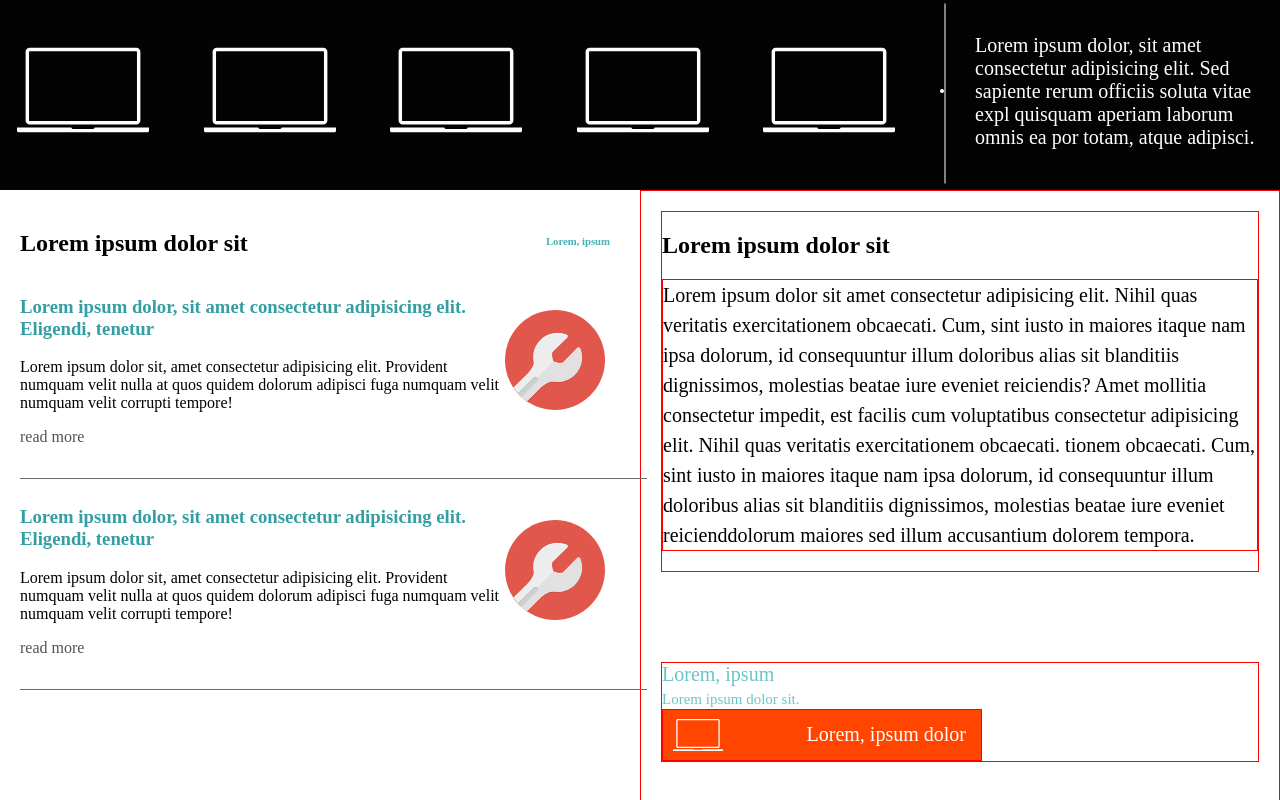
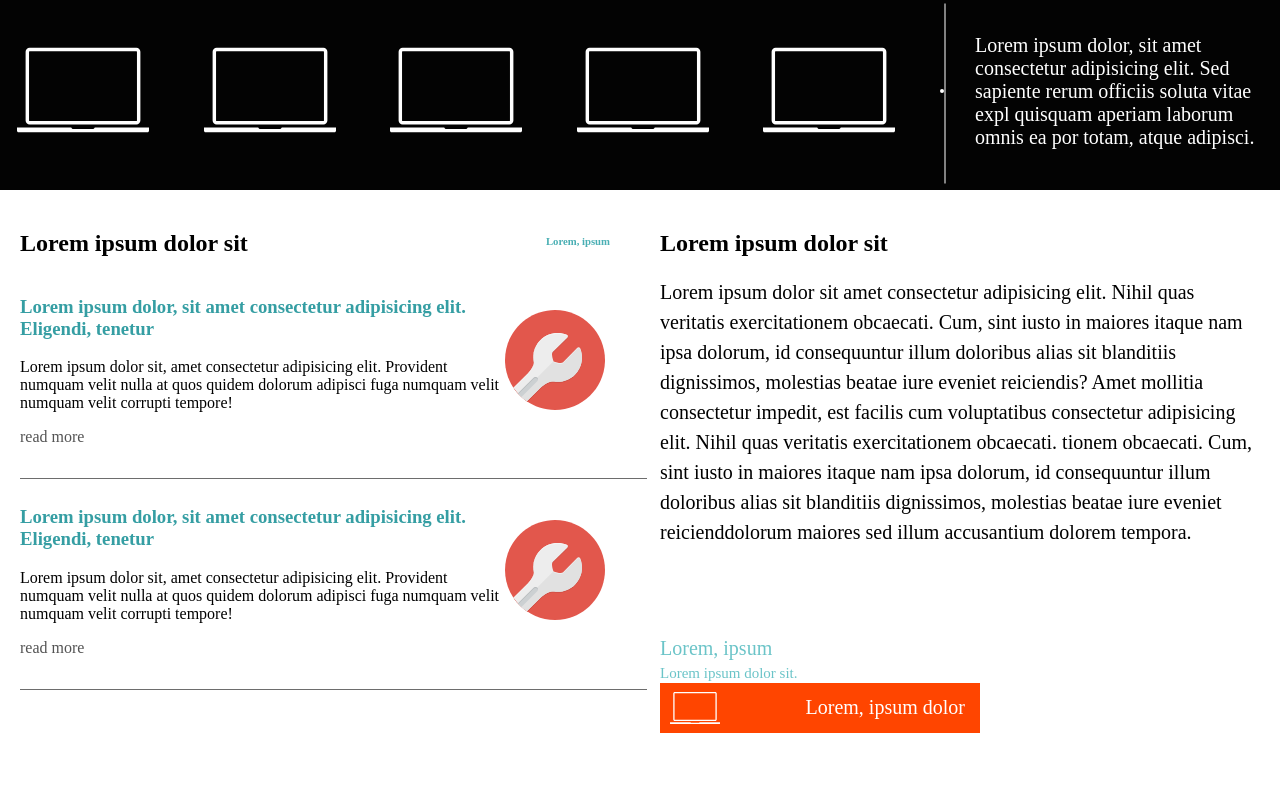
Before and after one commit to Ammaralkharouf/exersise2, a plain HTML site: page index.html in a window 1280 px wide. Shown: the part 400-1200 px from the top of the page. Drawn offline with Linux system fonts and the light colour scheme.

Commit message:
exersise2

```diff
--- a/style.css
+++ b/style.css
@@ -222,7 +222,7 @@ h3{
 
     height: 1100px;
     display: block;
-    border: 1px solid red;
+
 
 }
 .con2p{
@@ -231,7 +231,7 @@ h3{
     font-weight: 300;
     position: relative;
 
-    border: 1px solid red;
+
 
 
 }
@@ -242,7 +242,7 @@ h3{
 
     justify-content: center;
     align-items: center;
-    border: 1px solid red;
+
     top: 30px;
     position: relative;
     font-size: 20px;
@@ -250,7 +250,7 @@ h3{
 }
 .conspa2{
     position: relative;
-    border: 1px solid red;
+
 }
 .con2ss{
     font-size: 15px;
@@ -261,7 +261,7 @@ h3{
     font-weight: 200;
 }
 .con2d{
-    border: 1px solid red;
+
     background: orangered;
     display: flex;
     align-items: center;
@@ -292,11 +292,9 @@ h3{
 
 
     }
-    .midim{
-        border: 1px solid red;
-    }
+
     .midp{
-        border: 1px solid red;
+
         left: 230px;
 
     }
```
